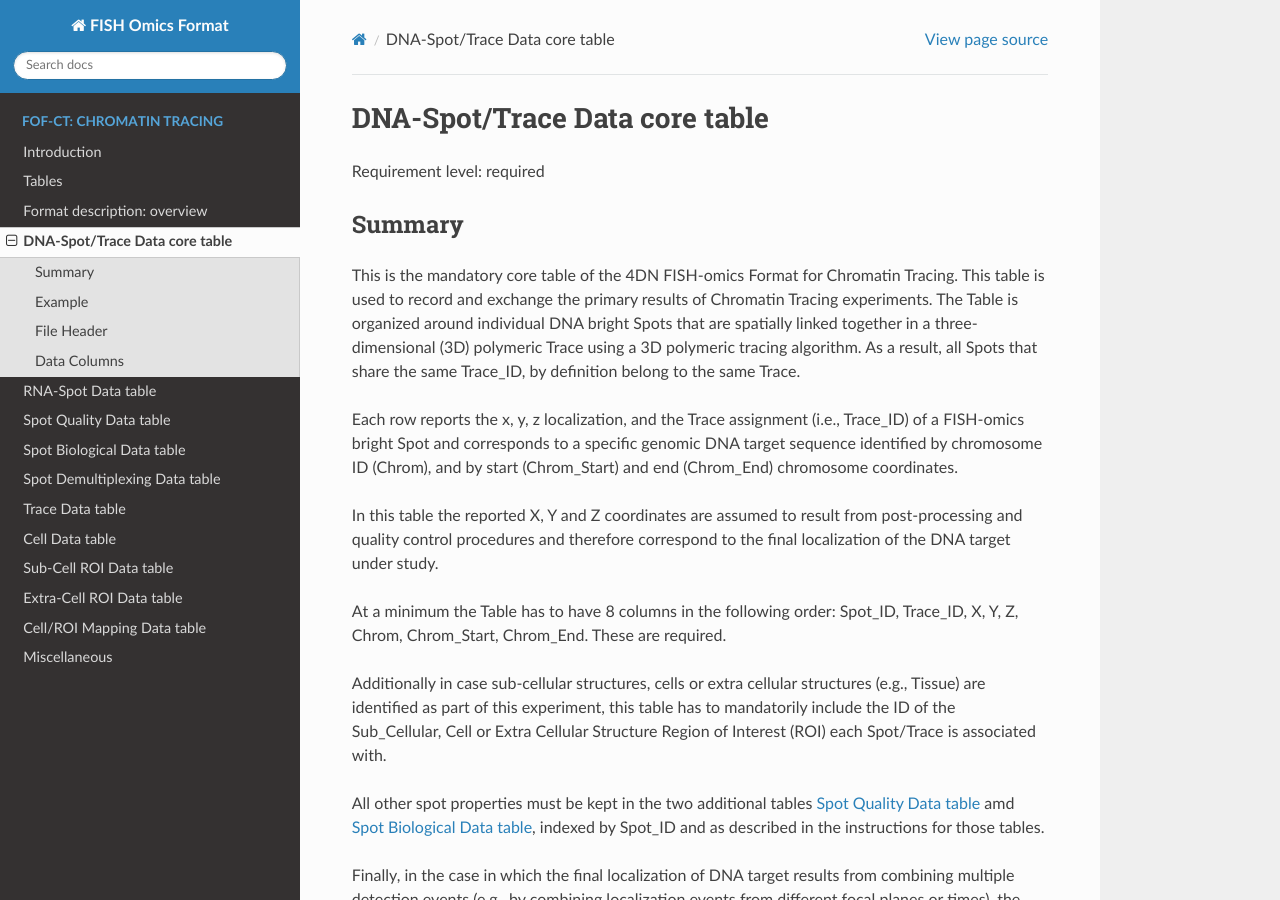
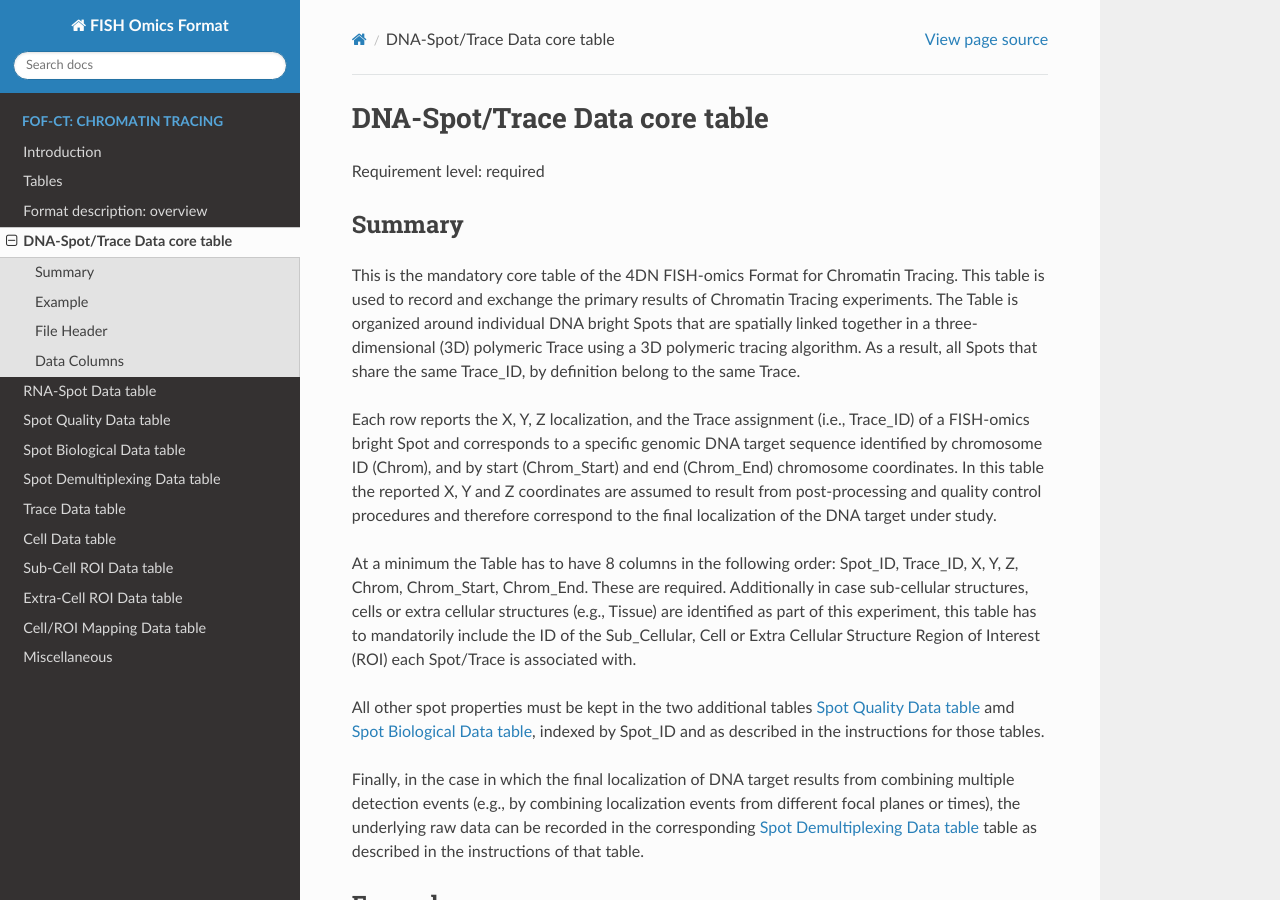
Before and after one commit to 4dn-dcic/fish_omics_format, a Sphinx documentation site: the page built from docs/source/core.rst, in a window 1280 px wide and 900 px high. Built offline with Sphinx 7.4.7 and the Read the Docs theme 2.0.0, drawn with Linux system fonts in a browser that asks for light colours.

```diff
--- a/docs/source/core.rst
+++ b/docs/source/core.rst
@@ -15,19 +15,15 @@ bright Spots that are spatially linked together in a three-dimensional (3D)
 polymeric Trace using a 3D polymeric tracing algorithm. As a result, all Spots
 that share the same Trace_ID, by definition belong to the same Trace.
 
-Each row reports the x, y, z localization, and the Trace assignment
+Each row reports the X, Y, Z localization, and the Trace assignment
 (i.e., Trace_ID) of a FISH-omics bright Spot and corresponds to a specific
 genomic DNA target sequence identified by chromosome ID (Chrom), and by start
-(Chrom_Start) and end (Chrom_End) chromosome coordinates.
-
-In this table the reported X, Y and Z coordinates are assumed to result
+(Chrom_Start) and end (Chrom_End) chromosome coordinates. In this table the reported X, Y and Z coordinates are assumed to result
 from post-processing and quality control procedures and therefore
 correspond to the final localization of the DNA target under study.
 
 At a minimum the Table has to have 8 columns in the following order: Spot_ID,
-Trace_ID, X, Y, Z, Chrom, Chrom_Start, Chrom_End. These are required.
-
-Additionally in case sub-cellular structures, cells or extra cellular
+Trace_ID, X, Y, Z, Chrom, Chrom_Start, Chrom_End. These are required. Additionally in case sub-cellular structures, cells or extra cellular
 structures (e.g., Tissue) are identified as part of this experiment,
 this table has to mandatorily include the ID of the Sub_Cellular, Cell or
 Extra Cellular Structure Region of Interest (ROI) each Spot/Trace is associated with.
```
